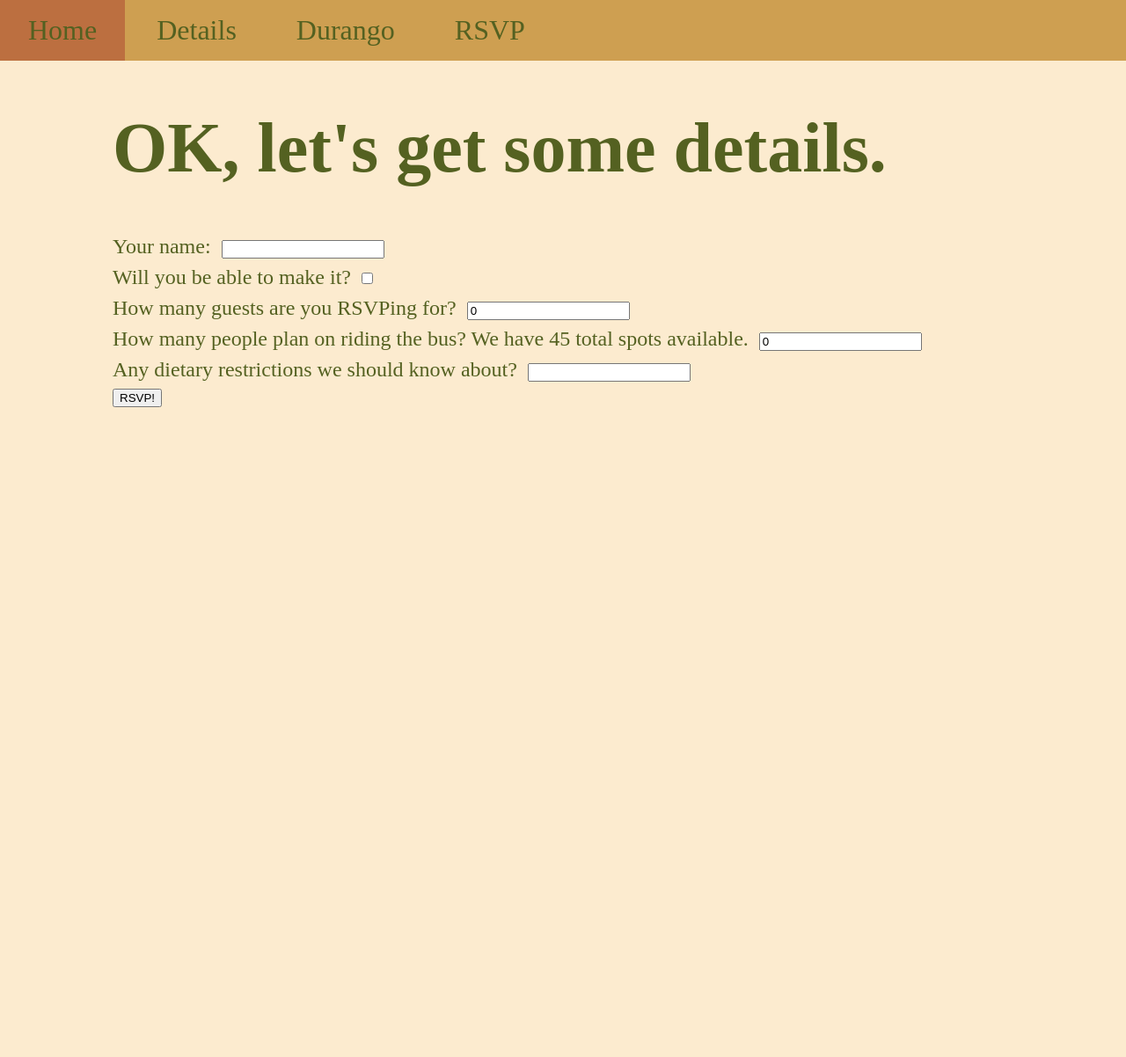
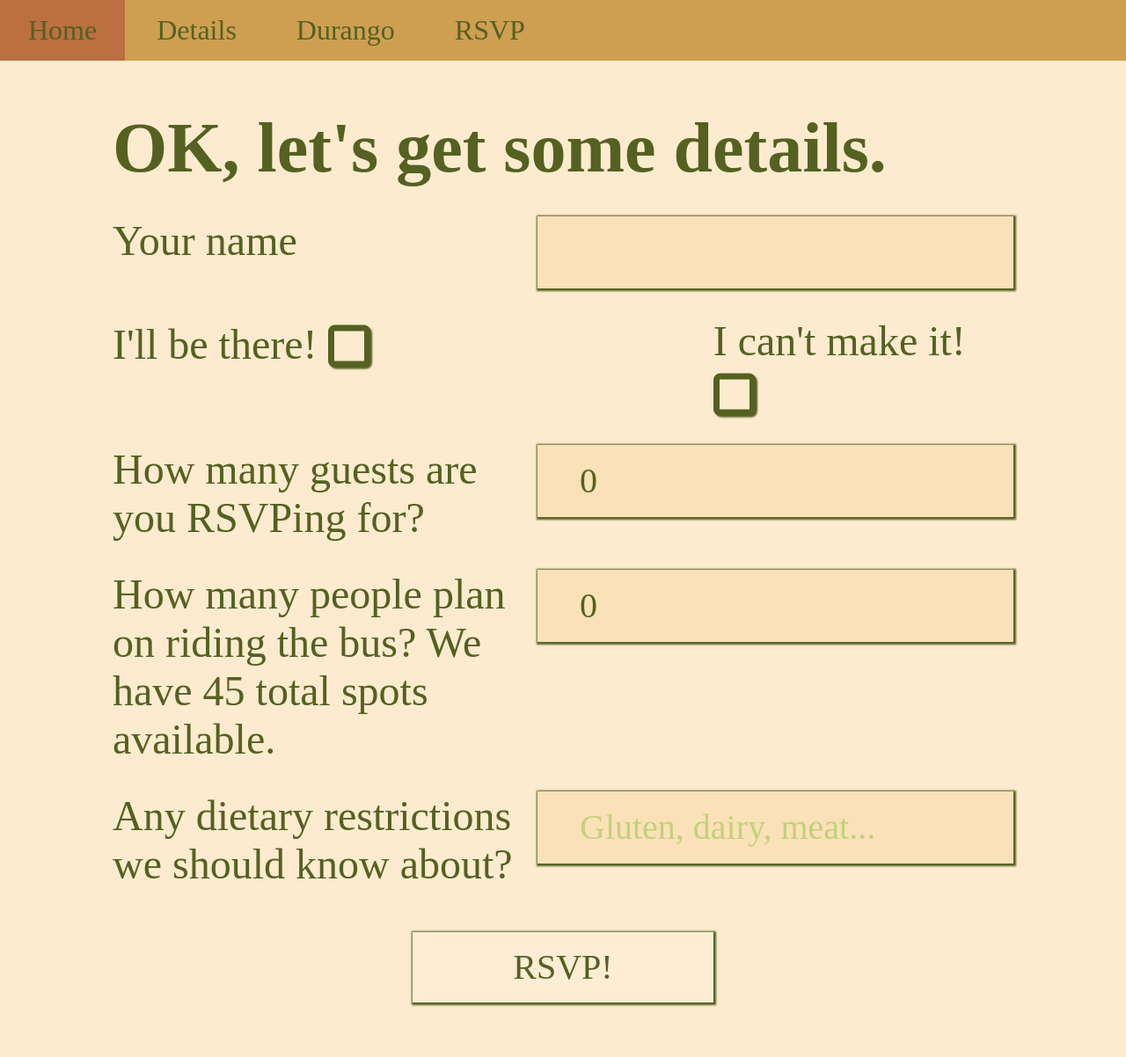
Before and after one commit to peter-fogg/celeste-and-peter, a Flask app: page /rsvp_for in a window 1280 px wide. Shown: the whole page at 88% size. Before the commit the page ends 463 px from the top, so only its background shows below. Run offline with Flask 3, Linux system fonts and the light colour scheme; data that the repository does not hold is empty; some web fonts are replaced.

Commit message:
rsvp actually looks ok

```diff
--- a/app.py
+++ b/app.py
@@ -50,7 +50,7 @@ def rsvp_for():
 @app.route('/rsvp_for', methods=['POST'])
 def rsvp_for_post():
     form = f.request.form
-    if form.get('coming') is None:
+    if form.get('coming') == 'not-coming':
         return f.render_template('not_coming.html')
     # TODO: add error handling in case of missing data/wrong name/etc.
     rsvp = RSVP(
--- a/static/css/build/style.css
+++ b/static/css/build/style.css
@@ -34,6 +34,7 @@ a {
 }
 @media all and (min-width: 800px) {
   .subpage-title {
+    margin-bottom: 0;
     font-size: 5rem;
   }
 }
@@ -131,11 +132,13 @@ a {
   .title-block h2 {
     font-size: 2rem;
   }
+  .title-block p {
+    font-size: 2rem;
+    margin: 0;
+  }
 }
 .nav-bar {
   background-color: #ce9f51;
-  padding: 0 2rem;
-  padding-left: 0;
   position: relative;
 }
 @media all and (max-width: 900px) {
@@ -378,13 +381,104 @@ a {
   margin: auto;
 }
 .rsvp-form .rsvp-section {
-  margin: 0.5rem 0;
+  margin: 2rem 0;
+}
+@media all and (min-width: 800px) {
+  .rsvp-form .rsvp-section {
+    display: grid;
+    grid-template-columns: 1fr 1fr 1fr;
+  }
 }
 .rsvp-form .rsvp-section label {
-  font-size: 1.5rem;
+  font-size: 3rem;
+  grid-column: 1/3;
 }
-.rsvp-form .rsvp-section input {
-  margin-left: 0.5rem;
+.rsvp-form .rsvp-section label + label {
+  grid-column: 3;
+}
+.rsvp-form .rsvp-section input[type=radio] {
+  -webkit-appearance: none;
+  appearance: none;
+  background-color: #fcebcf;
+  margin: 0;
+  font: inherit;
+  color: currentColor;
+  width: 1em;
+  height: 1em;
+  border: 0.15em solid currentColor;
+  border-radius: 0.15em;
+  transform: translateY(0.2em);
+  place-content: center;
+  box-shadow: 2px 2px 2px #546121;
+}
+.rsvp-form .rsvp-section input[type=radio]::before {
+  content: "";
+  transform: scale(0);
+  width: 0.5em;
+  height: 0.5em;
+  translate: 0.1em 0.1em;
+  display: block;
+  transition: 120ms transform ease-in-out;
+  box-shadow: inset 1em 1em #546121;
+}
+.rsvp-form .rsvp-section input[type=radio]:checked::before {
+  content: "";
+  transform: scale(1);
+}
+.rsvp-form .rsvp-section input:not([type=radio]) {
+  border: none;
+  color: #546121;
+  font-family: "Zen Maru Gothic", sans-bserif;
+  background-color: #fbe1b7;
+  margin-top: 0;
+  box-shadow: 1px 1px 2px 2px #546121;
+  grid-column: 3;
+}
+@media all and (min-width: 800px) {
+  .rsvp-form .rsvp-section input:not([type=radio]) {
+    float: right;
+    padding-left: 3rem;
+    height: 5rem;
+    font-size: 2.5rem;
+  }
+}
+@media all and (max-width: 800px) {
+  .rsvp-form .rsvp-section input:not([type=radio]) {
+    height: 3rem;
+    font-size: 1.5rem;
+  }
+}
+.rsvp-form .rsvp-section input::placeholder {
+  color: #c1d27c;
+}
+.rsvp-form .rsvp-section input[type=submit] {
+  background-color: #fcedd4;
+  grid-column: 2;
+  padding: 0 2rem;
+}
+
+#rsvp-name {
+  border: none;
+  color: #546121;
+  font-family: "Zen Maru Gothic", sans-bserif;
+  background-color: #fbe1b7;
+  margin-top: 0;
+  box-shadow: 1px 1px 2px 2px #546121;
+  width: 100%;
+}
+@media all and (min-width: 800px) {
+  #rsvp-name {
+    float: right;
+    padding-left: 3rem;
+    height: 5rem;
+    font-size: 2.5rem;
+  }
+}
+@media all and (max-width: 800px) {
+  #rsvp-name {
+    height: 3rem;
+    font-size: 1.5rem;
+  }
 }
 
 /*# sourceMappingURL=style.css.map */
--- a/static/css/style.scss
+++ b/static/css/style.scss
@@ -4,6 +4,7 @@ $serif-font-head: "Cantata One", serif;
 $serif-font-sub: "Alatsi", serif;
 $sans-serif-font: "Zen Maru Gothic", sans-bserif;
 $font-color: #546121;
+$sandstone-red: #bc6f40;
 
 $slider-breakpoint: 600px;
 $slider-width: 500px;
@@ -45,6 +46,7 @@ a {
     font-size: 3rem;
 
     @media all and (min-width: 800px) {
+        margin-bottom: 0;
         font-size: 5rem;
     }
 }
@@ -159,13 +161,16 @@ a {
         h2 {
             font-size: 2rem;
         }
+
+        p {
+            font-size: 2rem;
+            margin: 0;
+        }
     }
 }
 
 .nav-bar {
     background-color: $nav-color;
-    padding: 0 2rem;
-    padding-left: 0;
     position: relative;
 
     @media all and (max-width: 900px) {
@@ -206,7 +211,7 @@ a {
             -o-transition: background-color .2s ease-out;
             -webkit-transition: background-color .2s ease-out;
             transition: background-color .2s ease-out;
-            background-color: #bc6f40;
+            background-color: $sandstone-red;
         } /* CSS is a fucking joke */
         -moz-transition: background-color .2s ease-out;
         -o-transition: background-color .2s ease-out;
@@ -387,19 +392,95 @@ a {
 
 }
 
+@mixin form-text {
+    border: none;
+    color: $font-color;
+    font-family: $sans-serif-font;
+    background-color: darken($bg-color, 5%);
+    margin-top: 0;
+    box-shadow: 1px 1px 2px 2px $font-color;
+    @media all and (min-width: 800px) {
+        float: right;
+        padding-left: 3rem;
+        height: 5rem; // TODO: check this on mobile
+        font-size: 2.5rem;
+    }
+    @media all and (max-width: 800px) {
+        height: 3rem; // TODO: check this on mobile
+        font-size: 1.5rem;
+    }
+}
+
 .rsvp-form {
     width: 80%;
     margin: auto;
 
     .rsvp-section {
-        margin: .5rem 0;
+        @media all and (min-width: 800px) {
+            display: grid;
+            grid-template-columns: 1fr 1fr 1fr;
+        }
+        margin: 2rem 0;
 
         label {
-            font-size: 1.5rem;
+            font-size: 3rem;
+            grid-column: 1/3;
+
+            & + label {
+                grid-column: 3;
+            }
         }
 
-        input {
-            margin-left: .5rem;
+        input[type="radio"] {
+            -webkit-appearance: none;
+            appearance: none;
+            background-color: $bg-color;
+            margin: 0;
+            font: inherit;
+            color: currentColor;
+            width: 1em;
+            height: 1em;
+            border: 0.15em solid currentColor;
+            border-radius: 0.15em;
+            transform: translateY(0.2em);
+            place-content: center;
+            box-shadow: 2px 2px 2px $font-color;
+
+            &::before {
+                content: "";
+                transform: scale(0);
+                width: 0.5em;
+                height: 0.5em;
+                translate: .1em .1em;
+                display: block;
+                transition: 120ms transform ease-in-out;
+                box-shadow: inset 1em 1em $font-color;
+            }
+
+            &:checked::before {
+                content: "";
+                transform: scale(1);
+            }
+        }
+
+        input:not([type="radio"]) {
+            @include form-text;
+            grid-column: 3;
+        }
+
+        input::placeholder {
+            color: lighten($font-color, 40%);
+        }
+
+        input[type="submit"] {
+            background-color: lighten($bg-color, 1%);
+            grid-column: 2;
+            padding: 0 2rem;
         }
     }
 }
+
+#rsvp-name {
+    @include form-text;
+    width: 100%;
+}
--- a/templates/rsvp.html
+++ b/templates/rsvp.html
@@ -8,8 +8,7 @@
     <div class="rsvp-form">
       <h1 class="subpage-title">First off, what's your name?</h1>
       <form method="GET" name="rsvp_for" action="{{ url_for('rsvp_for') }}">
-        <input type="text" id="name" name="name" />
-        <input type="submit" />
+        <input type="text" id="rsvp-name" name="name" />
       </form>
     </div>
   </body>
--- a/templates/rsvp_form.html
+++ b/templates/rsvp_form.html
@@ -9,7 +9,7 @@
       <h1 class="subpage-title">OK, let's get some details.</h1>
       <form method="POST" name="rsvp">
         <div class="rsvp-section">
-          <label for="name">Your name:</label>
+          <label for="name">Your name</label>
           {% if similar_names | length == 1: %}
           <input type="text" id="name" name="name" value="{{ similar_names[0].name }}" readonly />
           {% elif similar_names | length == 0: %}
@@ -24,8 +24,14 @@
         </div>
 
         <div class="rsvp-section">
-          <label for="coming">Will you be able to make it?</label>
-          <input type="checkbox" id="coming" name="coming" />
+          <label for="coming">
+            I'll be there!
+            <input type="radio" id="coming" value="coming" name="coming" />
+          </label>
+          <label for="not-coming">
+            I can't make it!
+            <input type="radio" id="not-coming" value="not-coming" name="coming" />
+          </label>
         </div>
 
         <div class="rsvp-section">
@@ -41,11 +47,19 @@
 
         <div class="rsvp-section">
           <label for="diet">Any dietary restrictions we should know about?</label>
-          <input type="text" id="diet" name="diet" value="" />
+          <input
+            type="text"
+            id="diet"
+            name="diet"
+            value=""
+            placeholder="Gluten, dairy, meat..."
+            />
           <br />
         </div>
 
-        <input type="submit" value="RSVP!" />
+        <div class="rsvp-section">
+          <input type="submit" value="RSVP!" />
+        </div>
       </form>
     </div>
   </body>
```
Also changed, not shown: 1 other file.
